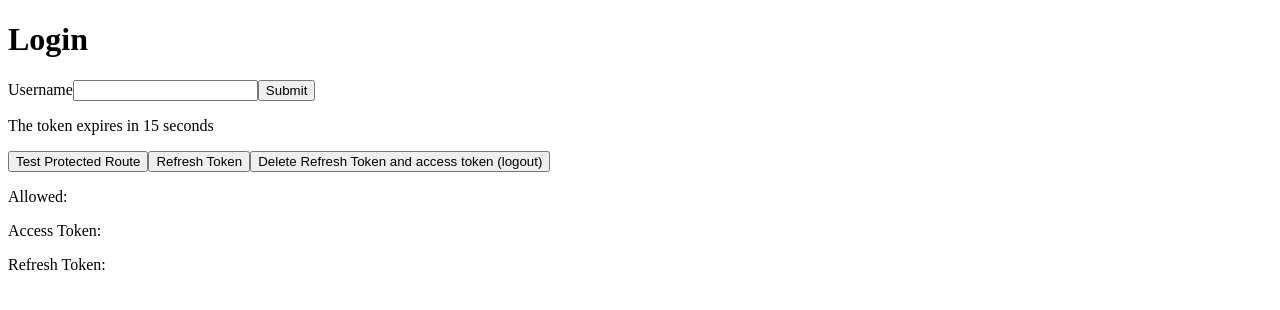
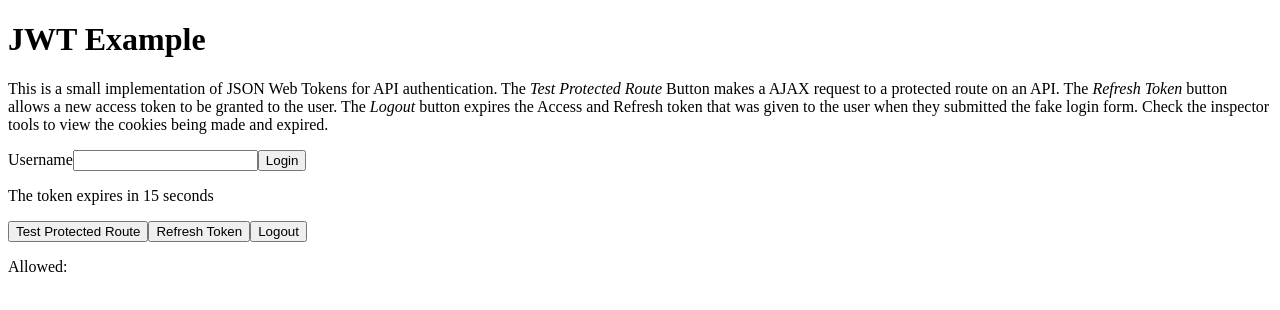
Before and after one commit to wbrink/jwt-example, a React (Create React App) app in the folder client/: page /protected in a window 1280 px wide. Shown: the top 310 px of the page. Built offline with nearby package versions, Linux system fonts and the light colour scheme.

Commit message:
added prompt that tells the point of this example

```diff
--- a/client/src/App.js
+++ b/client/src/App.js
@@ -1,12 +1,12 @@
 import React from 'react';
 import {BrowserRouter as Router, Switch, Route, Link} from "react-router-dom";
-import Login from './components/Login';
+import Main from './components/Main';
 // import './App.css';
 
 function App() {
   return (
     <div>
-      <Login />
+      <Main />
     </div>
   );
 }
--- a/client/src/components/Login/index.js
+++ b/client/src/components/Main/index.js
@@ -2,11 +2,9 @@ import React, {useState, useEffect} from "react";
 import {BrowserRouter as Router, Switch, Route, Link} from "react-router-dom";
 
 
-function Login(props) {
+function Main(props) {
 
   const [username, setUsername] = useState("");
-  const [access, setAccess] = useState("");
-  const [refresh, setRefresh] = useState("");
   const [allowed, setAllowed] = useState("");
 
   // submit the form
@@ -30,8 +28,6 @@ function Login(props) {
       const data = await res.json(); //
 
       console.log(data);
-      setAccess(data.accessToken);
-      setRefresh(data.refreshToken);
       // localStorage.setItem("token", JSON.stringify(accessToken))
     } catch (error) {
       console.log("there was an error AJAX")
@@ -89,24 +85,28 @@ function Login(props) {
   // jsx
   return (
     <div>
-      <h1>Login</h1>
+      <h1>JWT Example</h1>
+      <p>
+        This is a small implementation of JSON Web Tokens for API authentication. The <i>Test Protected Route</i> Button makes a AJAX request to a protected route on an API.
+        The <i>Refresh Token</i> button allows a new access token to be granted to the user.
+        The <i>Logout</i> button expires the Access and Refresh token that was given to the user when they submitted the fake login form. Check the inspector tools to view the cookies being made and expired.
+      </p>
       <form onSubmit={(e) => handleSubmit(e)}>
         <label htmlFor="username">Username</label>
         <input type="text" id="username" value={username} onChange={(e) => setUsername(e.target.value)}/>
-        <input type="submit" value="Submit"/>
+        <input type="submit" value="Login"/>
       </form>
       <p>The token expires in 15 seconds</p>
       <button onClick={testProtectedRoute}>Test Protected Route</button>
       <button onClick={refreshToken}>Refresh Token</button>
-      <button onClick={logout}>Delete Refresh Token and access token (logout)</button>
+      <button onClick={logout}>Logout</button>
       <p>Allowed: {allowed}</p>
 
-      <p>Access Token: {access}</p>
-      <p>Refresh Token: {refresh}</p>
+
 
     </div>
 
   )
 }
 
-export default Login;
+export default Main;
```
Also changed, not shown: client/src/utils/isLoggedin.js (deleted, +0 -23 lines), 2 other files (tests, documents, lock files or other folders).
